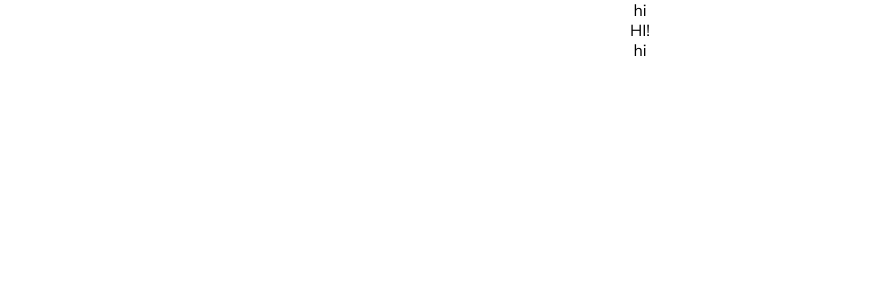
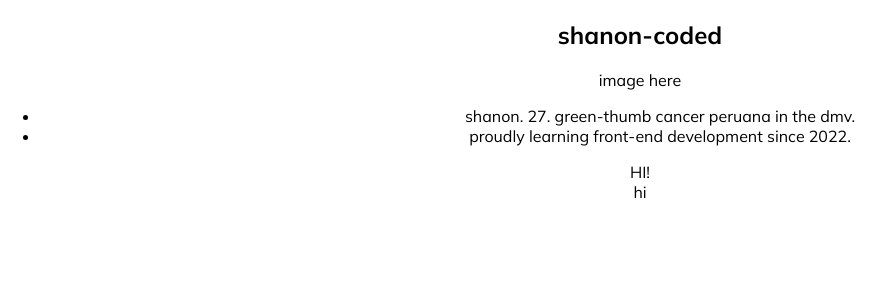
Before and after one commit to fiddle-leaf/shanon-coded, a React (Create React App) app: page / in a window 1280 px wide. Shown: the top 300 px of the page, without its empty margins (0-895 px from the left). Built offline with nearby package versions, Linux system fonts and the light colour scheme.

Commit message:
Create about-me element for header

```diff
--- a/src/components/header/Header.js
+++ b/src/components/header/Header.js
@@ -1,9 +1,11 @@
+import About from "./about/About";
+
 export default function Header (props) {
-    const pageTitle = {title: "Welcome to my Page."}
 
     return (
         <header>
-        hi
+        <h1>shanon-coded</h1>
+        <About />
         </header>
      );
 }
--- /dev/null
+++ b/src/components/header/about/About.js
@@ -0,0 +1,11 @@
+
+
+export default function About(props) {
+    return ( <div>
+        <div>image here</div>
+        <ul>
+            <li>shanon. 27. green-thumb cancer peruana in the dmv.</li>
+            <li>proudly learning front-end development since 2022.</li>
+        </ul>
+    </div>);
+}
```
